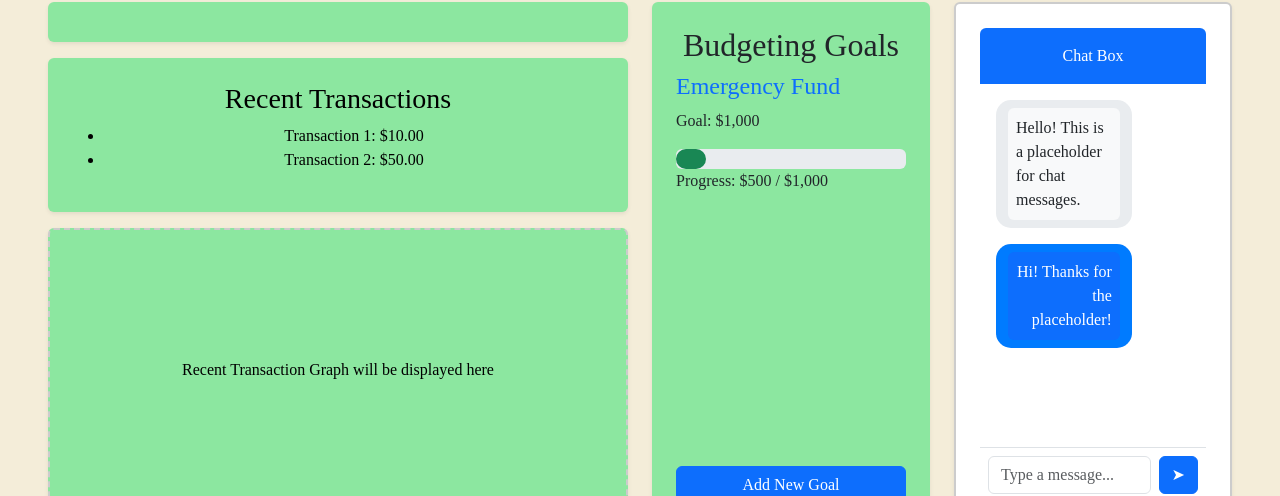
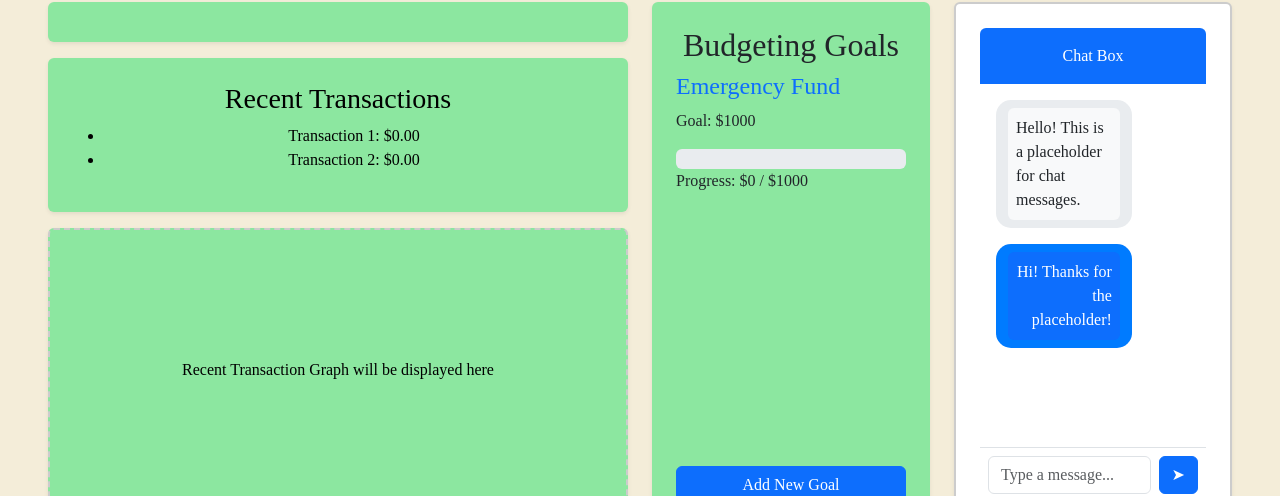
Before and after one commit to dan4chap/startup, a React (Vite) app: page /dashboard in a window 1280 px wide. Shown: the part 174-670 px from the top of the page. Built offline with nearby package versions, Linux system fonts and the light colour scheme.

Commit message:
goal adding stuff as well as transactions being pulled from localstorage but they would be pulled from db later

```diff
--- a/src/dashboard/dashboard.jsx
+++ b/src/dashboard/dashboard.jsx
@@ -1,7 +1,28 @@
-import React from 'react';
+import React, { useState, useEffect } from 'react';
 import './app.css';
 
 export function Dashboard({ user }) {
+    const [transaction1, setTransaction1] = useState(0);
+    const [transaction2, setTransaction2] = useState(0);
+    const [progress, setProgress] = useState(0);
+    const [goals, setGoals] = useState([
+        { name: 'Emergency Fund', goal: 1000, progress: 0 }
+    ]);
+
+    useEffect(() => {
+        const storedTransaction1 = localStorage.getItem('transaction1');
+        const storedTransaction2 = localStorage.getItem('transaction2');
+        const storedProgress = localStorage.getItem('progress');
+
+        if (storedTransaction1) setTransaction1(parseFloat(storedTransaction1));
+        if (storedTransaction2) setTransaction2(parseFloat(storedTransaction2));
+        if (storedProgress) setProgress(parseFloat(storedProgress));
+    }, []);
+
+    const addNewGoal = () => {
+        setGoals([...goals, { name: 'New Goal', goal: 1000, progress: 0 }]);
+    };
+
     return (
     <main className="container-fluid bg-tan p-5">
         <div className="row gy-3">
@@ -12,8 +33,8 @@ export function Dashboard({ user }) {
                 <div className="bg-green mt-3 text-black text-center rounded shadow-sm p-4 flex-grow-1">
                     <h3>Recent Transactions</h3>
                     <ul>
-                        <li>Transaction 1: $10.00</li>
-                        <li>Transaction 2: $50.00</li>
+                        <li>Transaction 1: ${transaction1.toFixed(2)}</li>
+                        <li>Transaction 2: ${transaction2.toFixed(2)}</li>
                     </ul>
                 </div>
                 <div className="bg-green mt-3 text-black text-center rounded shadow-sm p-4 flex-grow-1" id="graph-placeholder">
@@ -24,15 +45,17 @@ export function Dashboard({ user }) {
             <div className="col-md-6 col-lg-3 d-flex flex-column">
                 <div className="bg-green p-4 rounded shadow-sm flex-grow-1 d-flex flex-column">
                     <h2 className="text-center text-dark">Budgeting Goals</h2>
-                    <div className="goal mb-4 flex-grow-1">
-                        <h4 className="text-primary">Emergency Fund</h4>
-                        <p>Goal: $1,000</p>
-                        <div className="progress" style={{ height: "20px" }}>
-                            <div className="progress-bar bg-success" style={{ width: "30px"}}></div>
+                    {goals.map((goal, index) => (
+                        <div key={index} className="goal mb-4 flex-grow-1">
+                            <h4 className="text-primary">{goal.name}</h4>
+                            <p>Goal: ${goal.goal}</p>
+                            <div className="progress" style={{ height: "20px" }}>
+                                <div className="progress-bar bg-success" style={{ width: `${goal.progress}%`}}></div>
+                            </div>
+                            <p>Progress: ${goal.progress * 10} / ${goal.goal}</p>
                         </div>
-                        <p>Progress: $500 / $1,000</p>
-                    </div>
-                    <button className="btn btn-primary w-100 mt-auto">Add New Goal</button>
+                    ))}
+                    <button className="btn btn-primary w-100 mt-auto" onClick={addNewGoal}>Add New Goal</button>
                 </div>
             </div>
 
```
